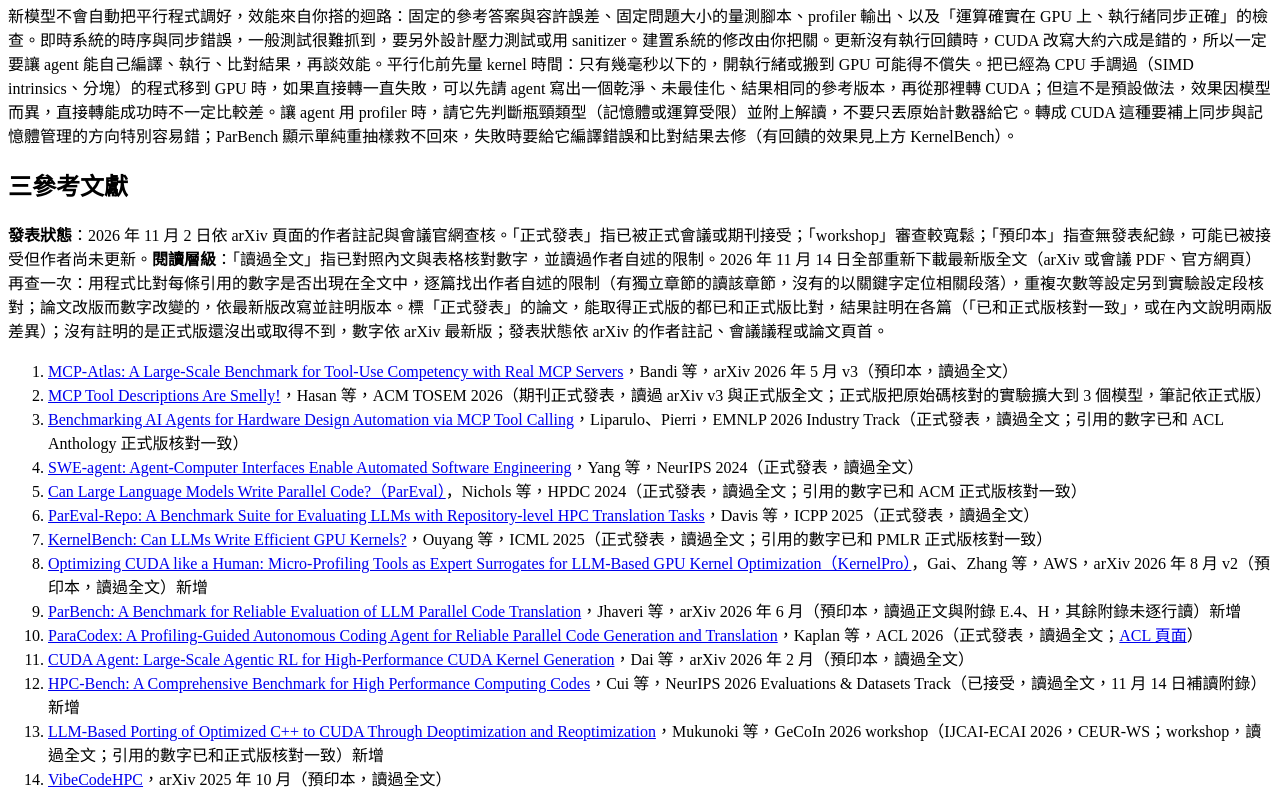
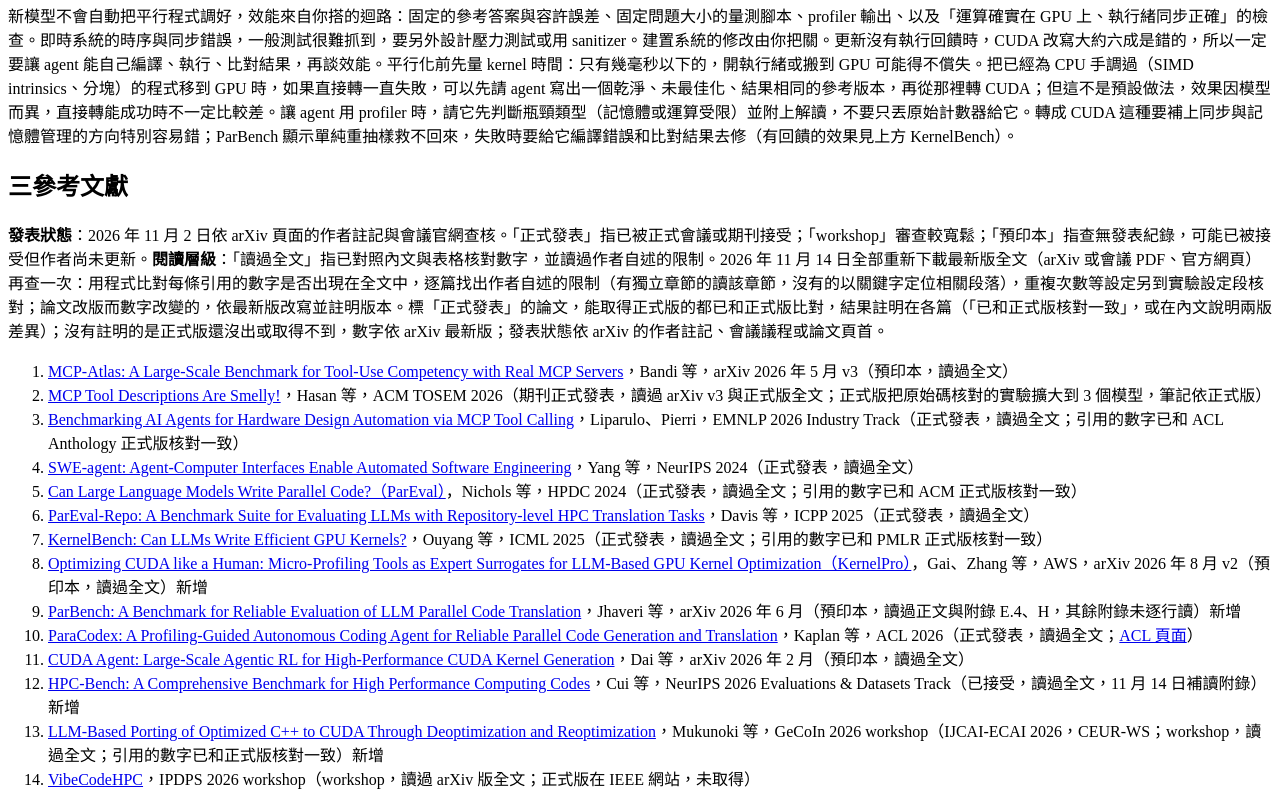
Before and after one commit to a638138/economist, a plain HTML site: page notes_src/AI重點/4_MCP與平行程式_研究整理.html in a window 1280 px wide. Shown: the part 1990-2796 px from the top of the page. Drawn offline with Linux system fonts and the light colour scheme.

Commit message:
VibeCodeHPC 改標 IPDPS 2026 workshop
Co-Authored-By: Claude Opus 5.5 <noreply@anthropic.com>

```diff
--- a/notes_src/AI重點/4_MCP與平行程式_研究整理.html
+++ b/notes_src/AI重點/4_MCP與平行程式_研究整理.html
@@ -64,7 +64,7 @@
 <li><a href="https://arxiv.org/abs/2602.24286">CUDA Agent: Large-Scale Agentic RL for High-Performance CUDA Kernel Generation</a>，Dai 等，arXiv 2026 年 2 月（預印本，讀過全文）</li>
 <li><a href="https://arxiv.org/abs/2611.02752">HPC-Bench: A Comprehensive Benchmark for High Performance Computing Codes</a>，Cui 等，NeurIPS 2026 Evaluations &amp; Datasets Track（已接受，讀過全文，11 月 14 日補讀附錄）<span class="new">新增</span></li>
 <li><a href="https://arxiv.org/abs/2606.06063">LLM-Based Porting of Optimized C++ to CUDA Through Deoptimization and Reoptimization</a>，Mukunoki 等，GeCoIn 2026 workshop（IJCAI-ECAI 2026，CEUR-WS；workshop，讀過全文；引用的數字已和正式版核對一致）<span class="new">新增</span></li>
-<li><a href="https://arxiv.org/abs/2510.00031">VibeCodeHPC</a>，arXiv 2025 年 10 月（預印本，讀過全文）</li>
+<li><a href="https://arxiv.org/abs/2510.00031">VibeCodeHPC</a>，IPDPS 2026 workshop（workshop，讀過 arXiv 版全文；正式版在 IEEE 網站，未取得）</li>
 </ol>
 </section>
 
```
